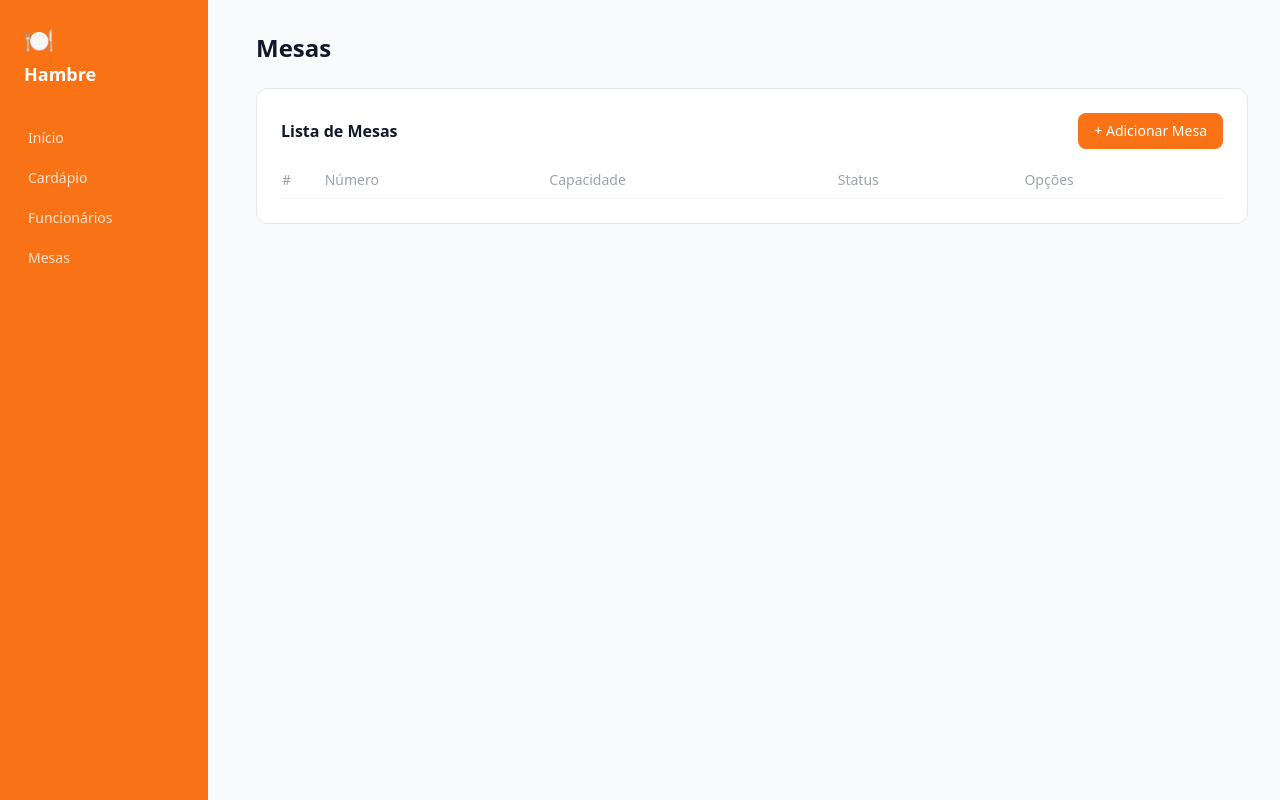
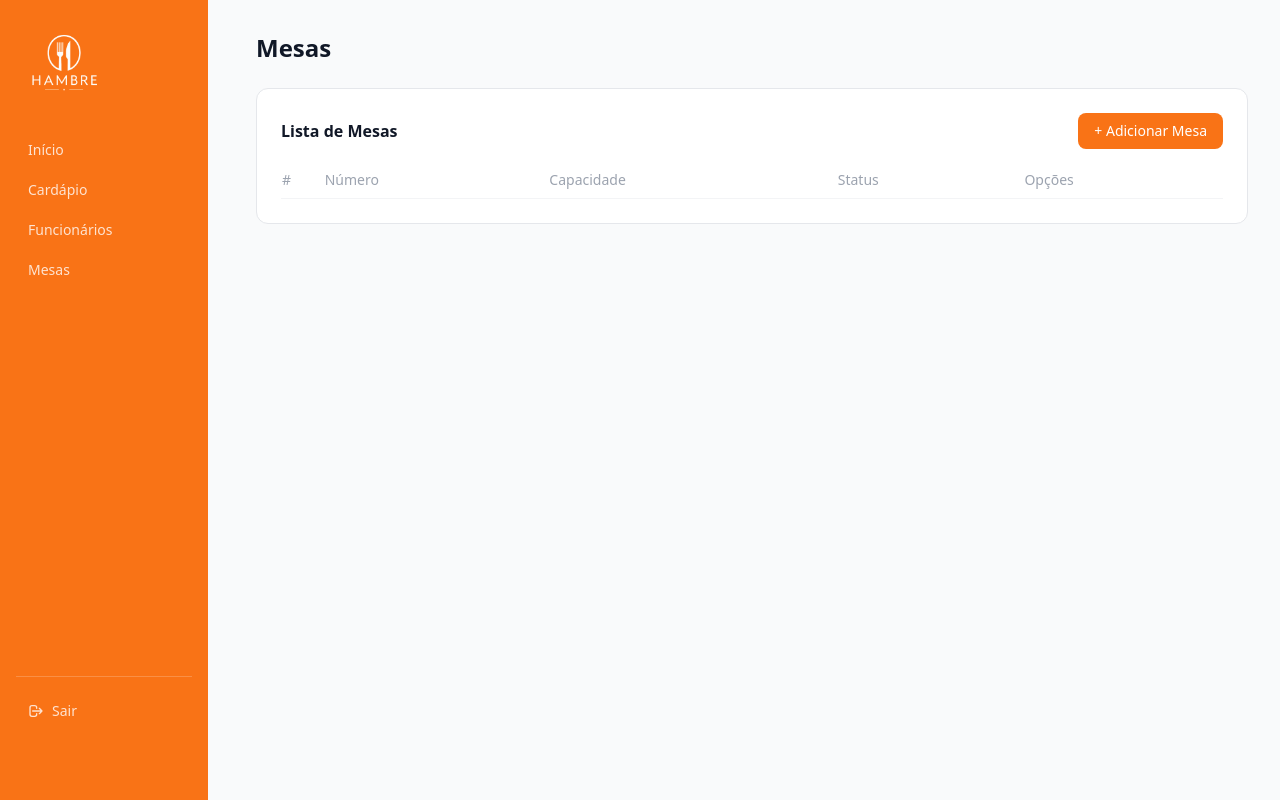
Before and after one commit to vinicius-araujo777/Sistema-Restaurante, a PHP site: page /Sistema-Restaurante/mesas/index.php in a window 1280 px wide. Run offline with PHP 8.4, Linux system fonts and the light colour scheme; data that the repository does not hold is empty; some libraries are stand-ins or nearby versions.

Commit message:
modificando logo do restaurante, alterando login e criação de conta , add botão de sair

```diff
--- a/login/criarUser.php
+++ b/login/criarUser.php
@@ -50,9 +50,8 @@ if($_SERVER['REQUEST_METHOD'] === 'POST'){
     <div class="w-full max-w-sm">
 
         <div class="text-center mb-8">
-            <span class="text-4xl">🍽</span>
-            <h1 class="text-2xl font-bold text-gray-900 mt-2">Hambre</h1>
-            <p class="text-sm text-gray-500 mt-1">Criar nova conta</p>
+            <img src="/Sistema-Restaurante/assets/LogoRest.png" alt="Logo Hambre" class="w-24 h-24 object-contain rounded-xl mb-1 mx-auto">
+            <p class="text-base text-gray-500">Criar nova conta</p>
         </div>
 
         <div class="bg-white rounded-xl border border-gray-200 p-8">
--- a/login/index.php
+++ b/login/index.php
@@ -38,9 +38,8 @@ if ($_SERVER['REQUEST_METHOD'] == 'POST') {
     <div class="w-full max-w-sm">
 
         <div class="text-center mb-8">
-            <span class="text-4xl">🍽</span>
-            <h1 class="text-2xl font-bold text-gray-900 mt-2">Hambre</h1>
-            <p class="text-sm text-gray-500 mt-1">Sistema de Gestão</p>
+            <img src="/Sistema-Restaurante/assets/LogoRest.png" alt="Logo Hambre" class="w-24 h-24 object-contain rounded-xl mb-1 mx-auto">
+            <p class="text-base text-gray-500 mt-1 mx-auto">Sistema de Gestão</p>
         </div>
 
         <div class="bg-white rounded-xl border border-gray-200 p-8">
--- /dev/null
+++ b/login/logout.php
@@ -0,0 +1,5 @@
+<?php
+session_start();
+session_destroy();
+header("Location: /Sistema-Restaurante/login/index.php");
+exit;
--- a/sidebar.php
+++ b/sidebar.php
@@ -1,25 +1,35 @@
 <!DOCTYPE html>
 <html lang="pt-br">
+
 <head>
     <meta charset="UTF-8">
     <meta name="viewport" content="width=device-width, initial-scale=1.0">
     <script src="https://cdn.tailwindcss.com"></script>
     <title><?= $title ?? 'Hambre' ?></title>
 </head>
+
 <body class="flex bg-gray-50 min-h-screen">
 
     <!-- Sidebar -->
     <aside class="w-52 bg-orange-500 min-h-screen fixed top-0 left-0 flex flex-col p-4">
-    <div class="mb-8 px-2 pt-2">
-        <span class="text-2xl">🍽</span>
-        <h1 class="text-white font-bold text-lg mt-1">Hambre</h1>
+        <div class="mb-6 px-2 pt-2">
+            <img src="/Sistema-Restaurante/assets/LogoRest2.png" alt="Logo Hambre" class="w-20 h-20 object-contain rounded-xl mb-1">
         </div>
 
-    <nav class="flex flex-col gap-1">
+        <nav class="flex flex-col gap-1 ">
             <a href="/Sistema-Restaurante/index.php" class="text-white/80 hover:text-white hover:bg-white/20 px-3 py-2 rounded-lg text-sm transition">Início</a>
             <a href="/Sistema-Restaurante/cardapio/index.php" class="text-white/80 hover:text-white hover:bg-white/20 px-3 py-2 rounded-lg text-sm transition">Cardápio</a>
             <a href="/Sistema-Restaurante/funcionarios/index.php" class="text-white/80 hover:text-white hover:bg-white/20 px-3 py-2 rounded-lg text-sm transition">Funcionários</a>
             <a href="/Sistema-Restaurante/mesas/index.php" class="text-white/80 hover:text-white hover:bg-white/20 px-3 py-2 rounded-lg text-sm transition">Mesas</a>
+            <div class="mt-96 pt-4 border-t border-white/20">
+                <a href="/Sistema-Restaurante/login/logout.php"
+                    class="flex items-center gap-2 text-white/80 hover:text-white hover:bg-white/20 px-3 py-2 rounded-lg text-sm transition">
+                    <svg xmlns="http://www.w3.org/2000/svg" class="w-4 h-4" fill="none" viewBox="0 0 24 24" stroke="currentColor" stroke-width="2">
+                        <path stroke-linecap="round" stroke-linejoin="round" d="M17 16l4-4m0 0l-4-4m4 4H7m6 4v1a3 3 0 01-3 3H6a3 3 0 01-3-3V7a3 3 0 013-3h4a3 3 0 013 3v1" />
+                    </svg>
+                    Sair
+                </a>
+            </div>
         </nav>
     </aside>
 
```
Also changed, not shown: assets/LogoRest.png (added), assets/LogoRest2.png (added). Lines whose indentation alone changed are shown as unchanged.
